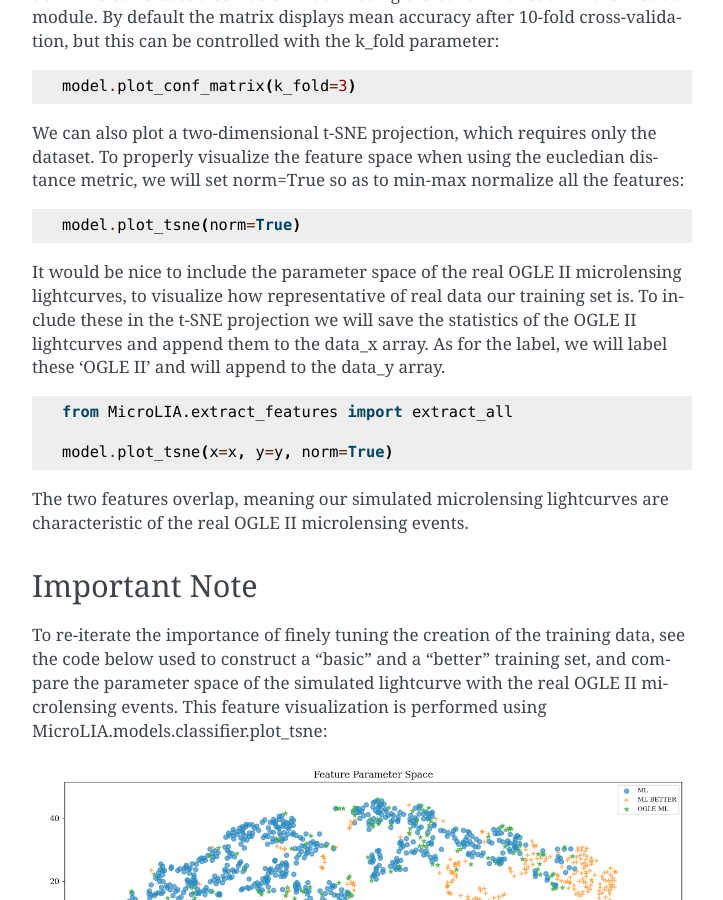
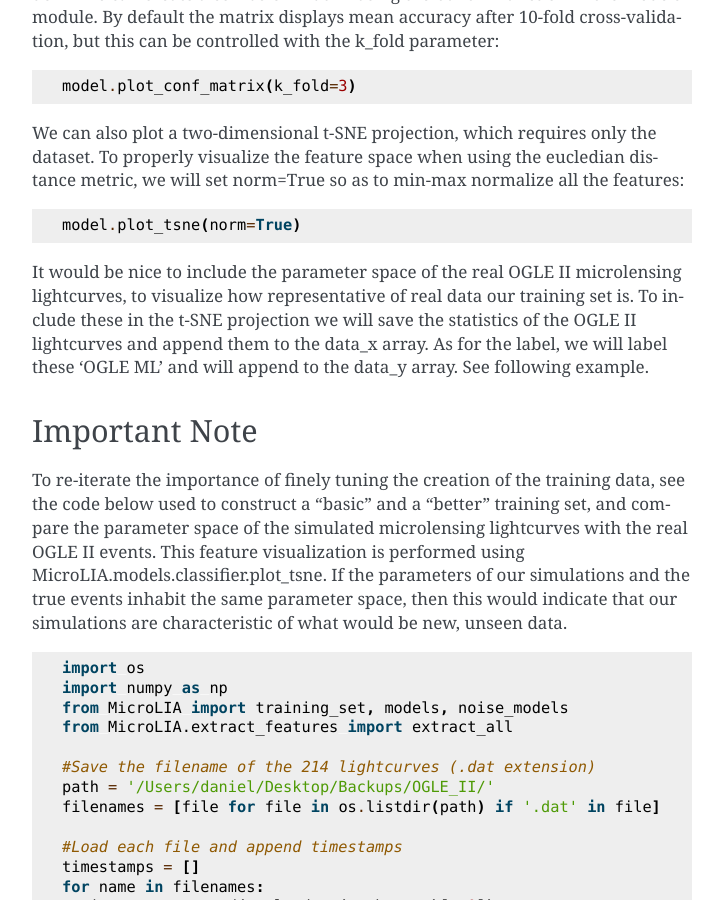
Before and after one commit to Professor-G/MicroLIA, a Sphinx documentation site: the page built from docs/source/Examples.rst, in a window 1280 px wide and 900 px high, scrolled down 6927 px. Shown: the whole window, without its empty margins (388-1111 px from the left). Built offline with Sphinx 7.4.7, drawn with Linux system fonts in a browser that asks for light colours; formulas are drawn with MathJax 3; pages that are not in the unit, such as notebooks, are missing from menus; some of the changed text lies outside the part shown.

Commit message:
new tSNE projection image

```diff
--- a/docs/source/Examples.rst
+++ b/docs/source/Examples.rst
@@ -252,23 +252,13 @@
 
    model.plot_tsne(norm=True)
 
-It would be nice to include the parameter space of the real OGLE II microlensing lightcurves, to visualize how representative of real data our training set is. To include these in the t-SNE projection we will save the statistics of the OGLE II lightcurves and append them to the data_x array. As for the label, we will label these 'OGLE II' and will append to the data_y array.
 
-.. code-block:: python
-
-   from MicroLIA.extract_features import extract_all
-
-   model.plot_tsne(x=x, y=y, norm=True)
-
-The two features overlap, meaning our simulated microlensing lightcurves are characteristic of the real OGLE II microlensing events.
+It would be nice to include the parameter space of the real OGLE II microlensing lightcurves, to visualize how representative of real data our training set is. To include these in the t-SNE projection we will save the statistics of the OGLE II lightcurves and append them to the data_x array. As for the label, we will label these 'OGLE ML' and will append to the data_y array. See following example.
 
 Important Note
 -----------
-To re-iterate the importance of finely tuning the creation of the training data, see the code below used to construct a "basic" and a "better" training set, and compare the parameter space of the simulated lightcurve with the real OGLE II microlensing events. This feature visualization is performed using MicroLIA.models.classifier.plot_tsne:
+To re-iterate the importance of finely tuning the creation of the training data, see the code below used to construct a "basic" and a "better" training set, and compare the parameter space of the simulated microlensing lightcurves with the real OGLE II events. This feature visualization is performed using MicroLIA.models.classifier.plot_tsne. If the parameters of our simulations and the true events inhabit the same parameter space, then this would indicate that our simulations are characteristic of what would be new, unseen data.
 
-.. figure:: _static/tsne.png
-    :align: center
-|
 
 .. code-block:: python
 
@@ -340,3 +330,18 @@
 
    #Call plot_tsne attribute
    model.plot_tsne()
+
+
+.. figure:: _static/tsne_214.png
+    :align: center
+|
+
+In the above example n_class was set to 214 for both simulations, so as to match the number of true samples that we have. Given the randommness of the simulations, it is not surprising to see regions of no feature overlap. If we create new training sets with a higher n_class argument, we will more generally capture the microlensing parameter space and we would expect the OGLE microlensing to be completely encapsulated by the larger sample.
+
+If we run above code again with n_class=1000, the feature space looks like this:
+
+.. figure:: _static/tsne_1000.png
+    :align: center
+|
+
+Unlike simulations, real data can be messy and difficult to properly preprocess. If you notice a lot of misclassifications, it would be because the simulations don't reflect the real data; therefore it is good to double check by visualizing the high-dimensional feature space of our simulated and target lightcurves.
```
Also changed, not shown: docs/source/_static/tsne_1000.png (renamed from docs/source/_static/tsne.png), docs/source/_static/tsne_214.png (added), 2 other files.
